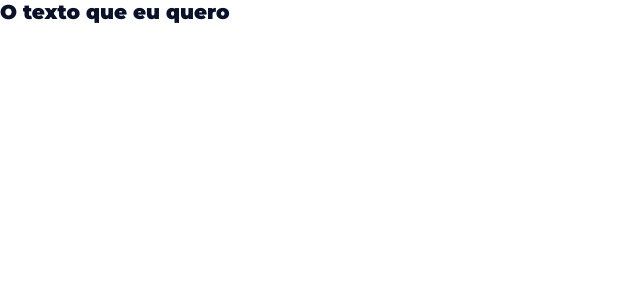
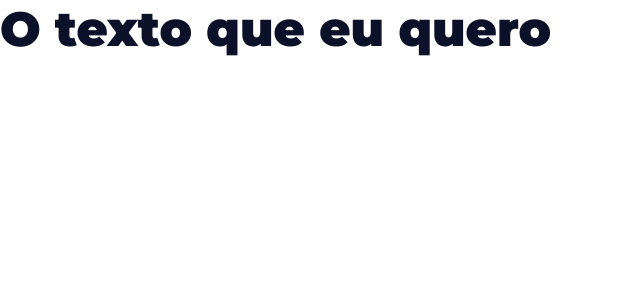
Before and after one commit to FelipeJhordan/LANDING_PAGE, a React (Create React App) app in the folder frontend/: page / in a window 1280 px wide. Shown: the top 300 px of the page, without its empty margins (0-640 px from the left). Built offline with nearby package versions, Linux system fonts and the light colour scheme.

Commit message:
refactor(frontend): remove junk importation

```diff
--- a/frontend/src/styles/global-styles.js
+++ b/frontend/src/styles/global-styles.js
@@ -1,22 +1,22 @@
 const { createGlobalStyle, css } = require('styled-components');
 
 export const GlobalStyles = createGlobalStyle`
-@import url('https://fonts.googleapis.com/css2?family=Montserrat:ital,wght@0,900;1,900&family=Open+Sans:ital,wght@0,400;0,700;1,400;1,700&display=swap');
   * {
     margin: 0;
     padding: 0;
+    box-sizing: border-box;
   }
 
   html {
     font-size: 62.5%;
   }
 
-  body: {
+  body {
     font-size: 2.4rem;
     font-family: ${({ theme }) => theme.font.family.default}
   }
 
-  h1 {
+   h1, h2, h3, h4, h5, h6{
     font-family: ${({ theme }) => theme.font.family.secondary}
   }
 `;
```
